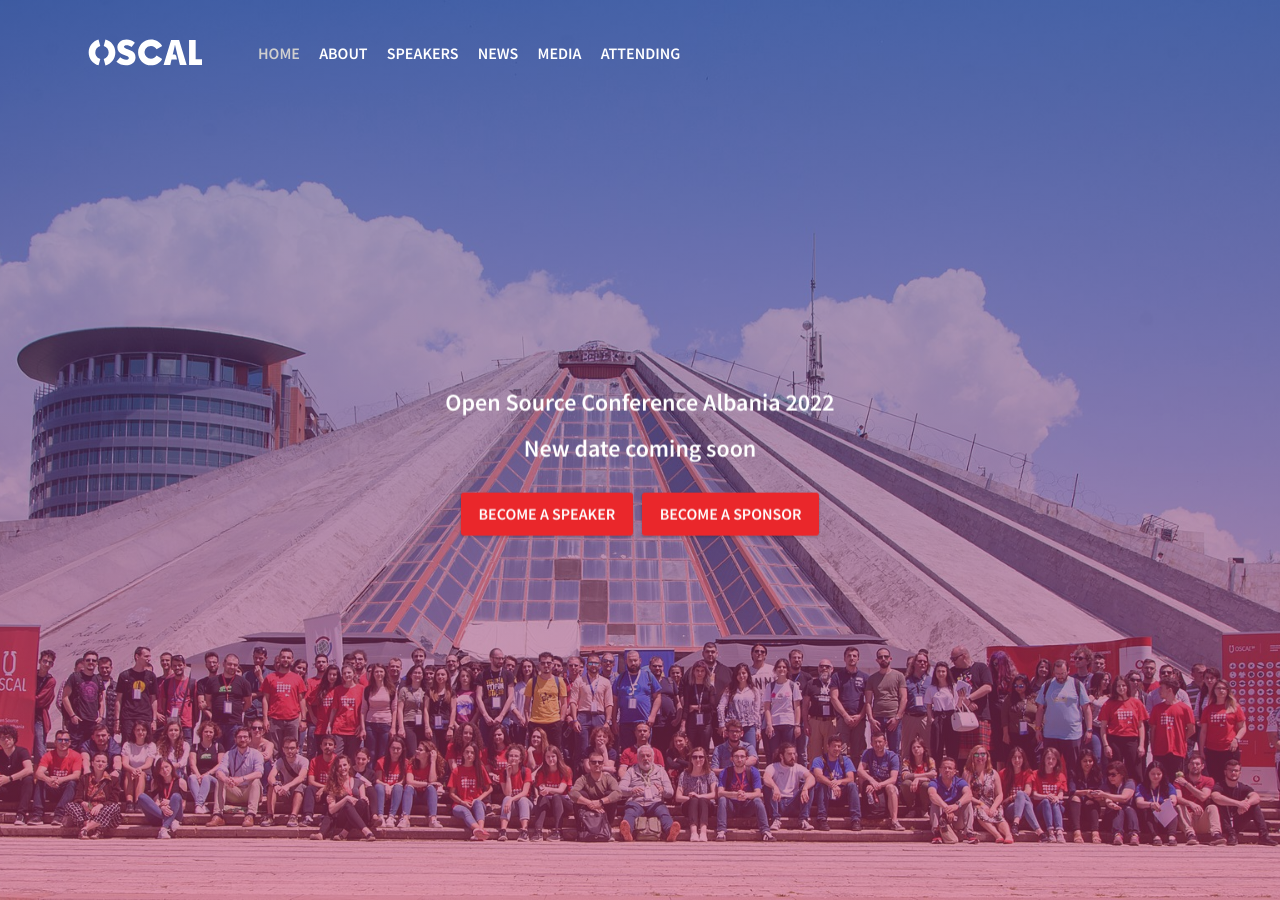
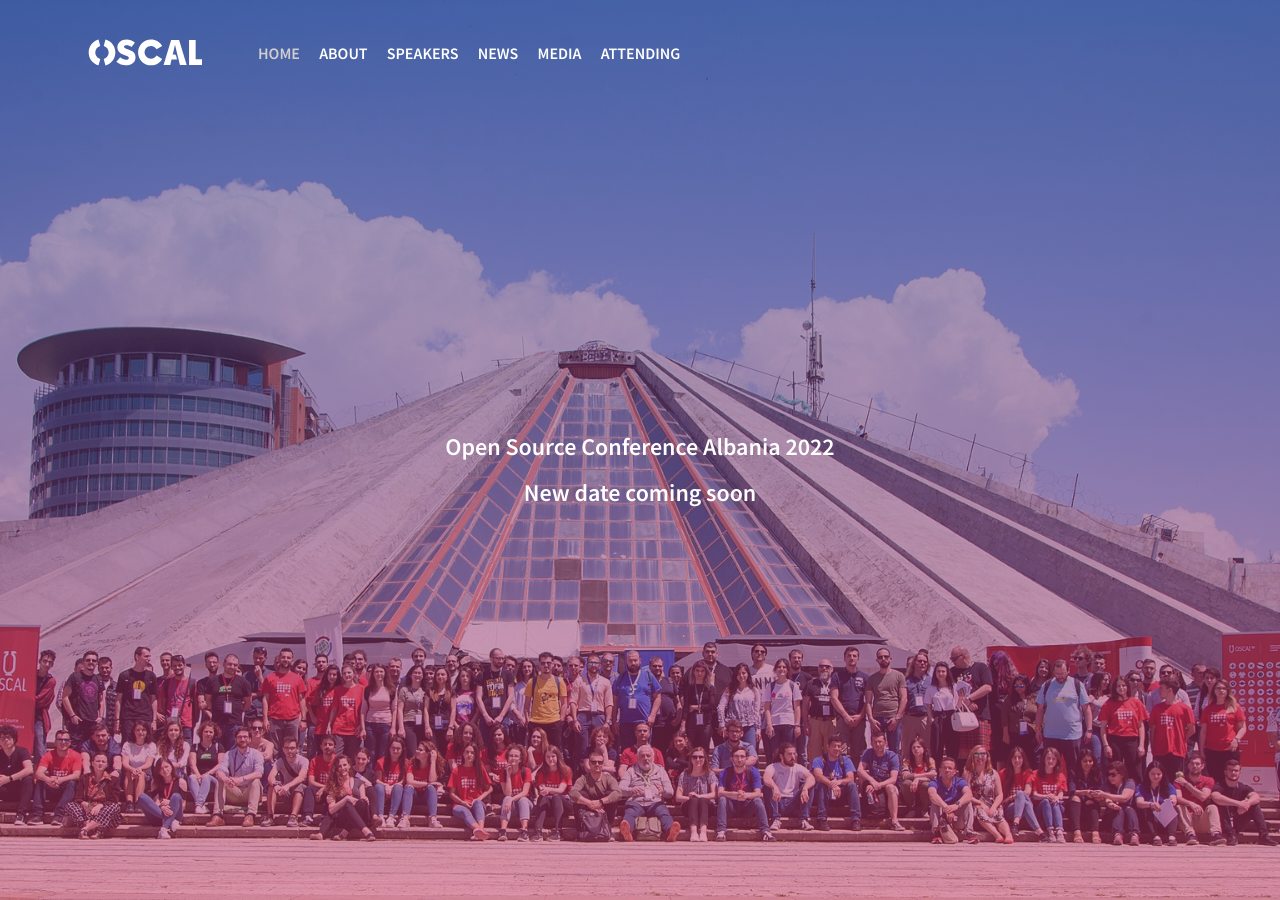
Before and after one commit to OpenLabsHackerspace/OSCAL2022-website, a Jekyll site: the page built from index.html, in a window 1280 px wide and 900 px high. Built offline with Jekyll 4.4.1, drawn with Linux system fonts in a browser that asks for light colours; comment, search, counter and statistics services are not loaded.

Commit message:
Remove buttons in hero section

```diff
--- a/_includes/hero.html
+++ b/_includes/hero.html
@@ -7,9 +7,6 @@
             {% assign heroText = site.heroTitle | split:"<typeout>" %}
             <h1>{{ heroText[0] }}<span id="typeout-text" class="hidden-xs"></span><span class="typeout-fallback">{{ site.typeoutFallback }}</span>{{ heroText[1] }}</h1>
             <h2 class="date-title">{{ site.eventDate }}</h2>
-            {% for button in site.heroButtons %}
-            <a href="{% if button.permalink != null %} {{ button.permalink | prepend: site.baseurl }} {% else %} {{ button.link }} {% endif %}" class="btn btn-primary waves-effect waves-button waves-light waves-float" {% if button.link != null %}target="_blank"{% endif %}>{{ button.text }}</a>
-            {% endfor %}
         </div>
     </div>
     <a href="#about" class="explore" aria-label="Explore">
```
